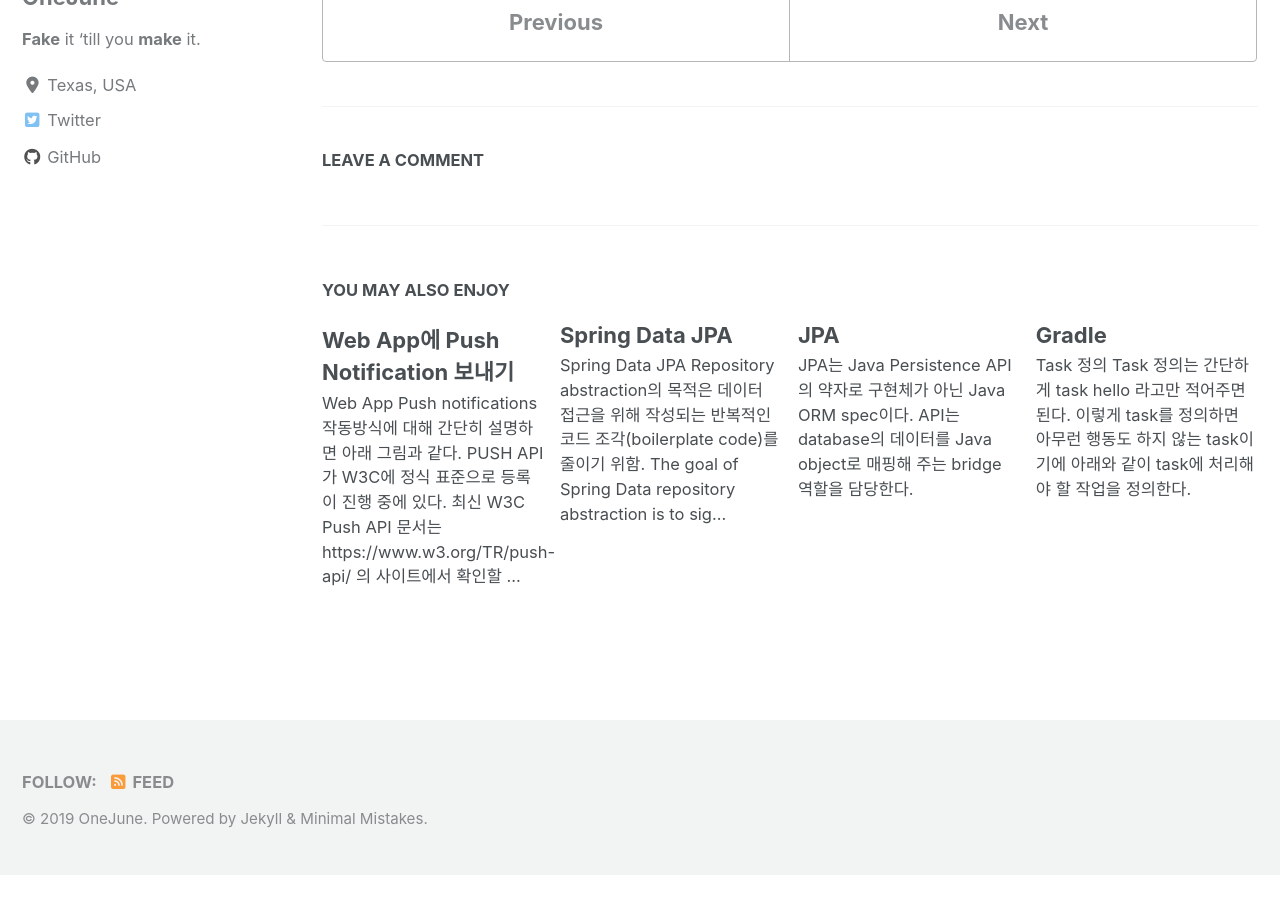
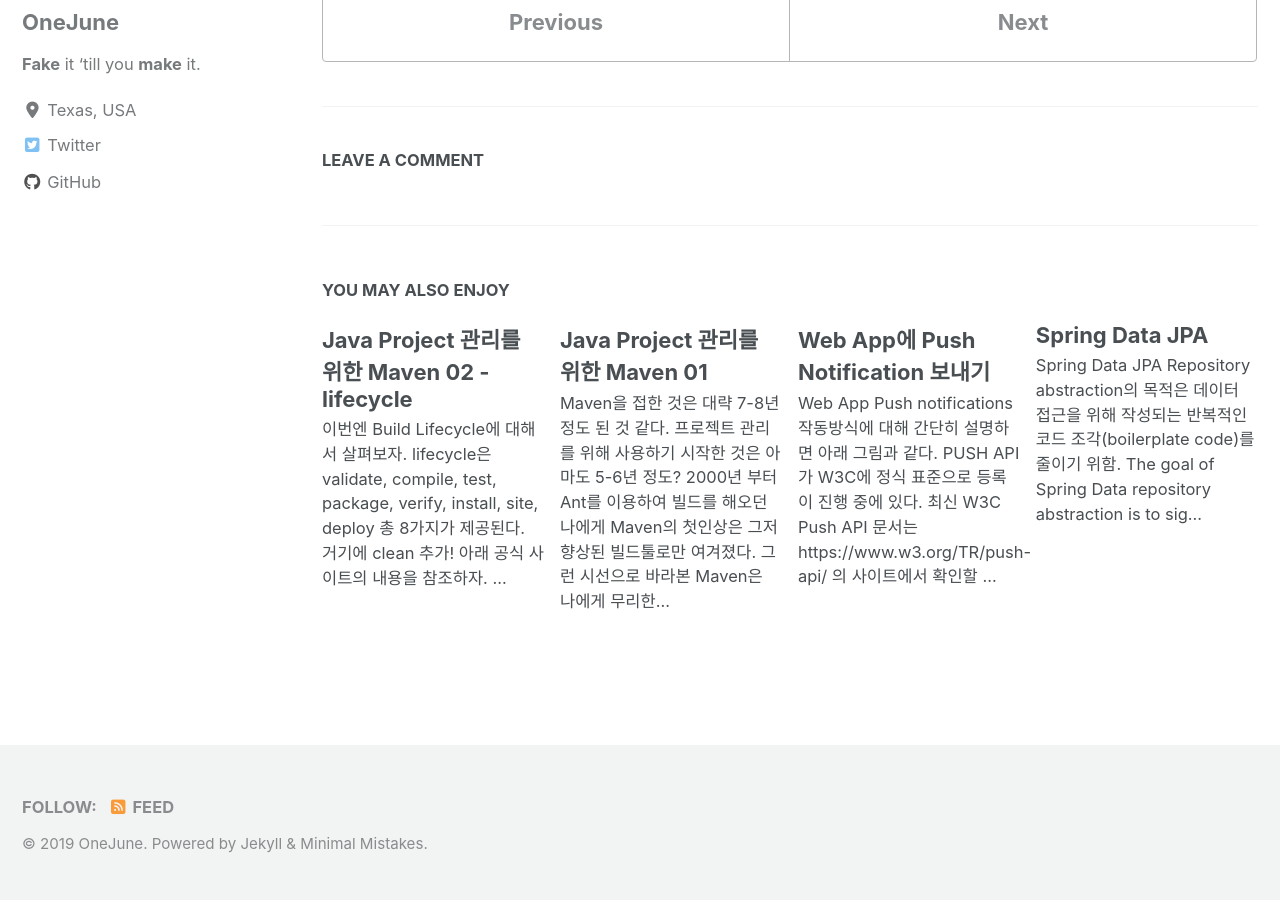
Before and after one commit to GrayhairWonjun/GrayhairWonjun.github.io, a Jekyll site: the page built from _posts/2018-12-17-Builder-Pattern.md, in a window 1280 px wide and 900 px high, scrolled down 7191 px. Built offline with Jekyll 4.4.1, drawn with Linux system fonts in a browser that asks for light colours; cached includes are drawn as plain includes; nearby versions of some CDN libraries; comment, search, counter and statistics services are not loaded; before the commit the page ends 8066 px from its top, so only the background shows below that; some of the changed lines change nothing that is shown.

Commit message:
maven 1,2

````diff
--- a/_posts/2018-12-17-Builder-Pattern.md
+++ b/_posts/2018-12-17-Builder-Pattern.md
@@ -105,7 +105,7 @@
     private String managerId;
 
     private Employee() {}
-    public EmployeeBuilder builder() {
+    public static EmployeeBuilder builder() {
         return new EmployeeBuilder();
     }
 
--- /dev/null
+++ b/_posts/2019-09-24-Maven-01.md
@@ -0,0 +1,73 @@
+---
+layout: single
+title:  "Java Project 관리를 위한 Maven 01"
+comments: true
+archive: true
+date:   2019-09-24 19:24:00 -0500
+categories: Build tool
+tags: Build Java Maven
+---
+
+Maven을 접한 것은 대략 7-8년 정도 된 것 같다. 프로젝트 관리를 위해 사용하기 시작한 것은 아마도 5-6년 정도? 2000년 부터 Ant를 이용하여 빌드를 해오던 나에게 Maven의 첫인상은 그저 향상된 빌드툴로만 여겨졌다. 그런 시선으로 바라본 Maven은 나에게 무리한 요구를 하고 있었다. Maven을 사용하기 위해서는 정해진 프로젝트 디렉토리 구조가 있는 것이다. 일개 빌드툴 따위가 나에게 프로젝트의 구조를 바꾸라고 강요하다니!! 처음부터 뭔가 대단히 못마땅한 기분이 들어 Maven을 쳐다보지 않았다. 나에게는 아직 Ant가 있으니까...
+
+그렇게 일년이 지나고 다시 Maven을 프로젝트에 적용하기로 마음먹었다. 의존성(dependency) 관리가 편리해 보였고 이를 사용하면 프로젝트를 형상관리 시스템에서 다운로드 받아서 최초 프로젝트를 각각의 개발자PC에 설정 할 때 IDE에 이런 저런 설정을 따로 해줘야 하는 것이 사라져 편리할 것 같았다. 뭐 다르면 얼마나 다르랴. 일단 잘 모르지만 Maven Project를 생성해 보았다.
+
+Intellij에서 프로젝트 생성 메뉴를 누른 후 팝업창에서 Maven을 선택해 준다. 그리고 Next. 다음 groupId와 artifactId 등을 설정한다. 이건 base package name과 project name을 설정하는 것이라고 생각하면 된다. 공백없이 그냥 소문자와 하이픈 등을 사용하여 입력하자!
+![new-project-01](/assets/images/posts/maven/new_project_01.png)
+![new-project-02](/assets/images/posts/maven/new_project_02.png)
+
+Maven 프로젝트를 생성하니 아래와 같은 디렉토리 구조를 가진 프로젝트가 생성되었다.
+- SimpleWebService
+  - src
+    - main
+      - java
+      - resources
+    - test
+      - java
+  - pom.xml
+
+![maven_structure](/assets/images/posts/maven/maven_structure.png)
+`src>main>java` 폴더는 자바 소스가 저장되는 디렉토리이다. `src>main>resources`는 properties나 xml 파일과 같은 프로젝트에서 사용되는 각종 파일들이 위치한다. `test>java`는 테스트 코드들이 위치한다. 뭐 구조가 이전 Java 프로젝트와는 다르지만 복잡해 보이진 않는다.
+
+그런데 가만 보니 Java Web Application을 만들껀데 WEB ROOT가 보이지 않는다. 내가 아무래도 프로젝트 생성 시 뭔가 빼먹었나보다. 뭐 별거 있나 Intellij의 왼쪽 프로젝트 창에서 프로젝트를 선택하고 `F4`를 눌러 설정화면을 열어 Modules 탭에서 Web모듈을 추가해 주고 디렉토리 위치를 `src>main>webapp`으로 설정해 주자. 그러면 IDE가 알아서 web.xml까지 생성해 준다. 뭐 각자 원하면 다른 곳에 설정해도 상관없다. 난 이게 편하니까 =)
+![add_web_xml](/assets/images/posts/maven/add_web_xml.png)
+
+- SimpleWebService
+  - src
+    - main
+      - java
+      - resources
+      - webapp
+        - WEB-INF
+          - web.xml
+    - test
+      - java
+  - pom.xml
+
+소스파일이 하나도 없지만 프로젝트를 만든 기념으로 Maven 빌드를 한번 해보자! command 창에서 mvn package 라고 입력하거나 Intellij 오른쪽에 있는 Maven 창에서 Lifecycle `Package` 선택 후 플레이 버튼을 누르면 빌드가 진행된다.
+![build](/assets/images/posts/maven/build.png)
+![cmd_build](/assets/images/posts/maven/cmd_build.png)
+
+빌드가 완료되면 왼쪽 프로젝트 창에 `target` 폴더가 생성된 것을 확인할 수 있을 것이다. target 폴더는 빌드에 사용되는 디렉토리이고 빌드 결과물이 여기에 위치하게 된다. 보면 하위에 classes 폴더도 생성되고 SimpleWebService-1.0-SNAPSHOT.jar 파일이 생성된 것을 볼 수 있을 것이다. 이 프로젝트는 Spring Boot 프로젝트가 아니기에 일단 빌드를 war 포멧으로 변경하고 싶다. 그래서 pom.xml 파일에서 아래와 같이 `packaging`을 추가하였다.
+```xml
+<?xml version="1.0" encoding="UTF-8"?>
+<project xmlns="http://maven.apache.org/POM/4.0.0"
+         xmlns:xsi="http://www.w3.org/2001/XMLSchema-instance"
+         xsi:schemaLocation="http://maven.apache.org/POM/4.0.0 http://maven.apache.org/xsd/maven-4.0.0.xsd">
+    <modelVersion>4.0.0</modelVersion>
+    <groupId>jang.onejune</groupId>
+    <artifactId>SimpleWebService</artifactId>
+    <version>1.0-SNAPSHOT</version>
+    <packaging>war</packaging>
+</project>
+```
+다시 빌드해 보면 target폴더에 SimpleWebService-1.0-SNAPSHOT.war 파일이 생성된 것을 확인 할 수 있을 것이다. 오!! 빌드 성공!!
+
+pom.xml 내용을 들여다보면,
+- modelVersion: 4.0.0으로 기본 설정된다. 이건 pom version 이 4.0.0 이라는 것을 의미하는 것으로 그냥 두자. 이건 몰라도 문제될 것이 없다. ㅋ
+- groupId: 이건 프로젝트의 group ID이다 쉽게 이해하자면 프로젝트의 default package name 정도라고 생각하면 되겠다.
+- artifactId: 프로젝트의 이름
+- version: 버전
+- packaging: 패키징 단위. jar 로 설정하면 jar파일로 패키징되고 war로 설정하면 war파일로 패키징된다. 그 외에 ear와 pom 이라는 설정이 있다.
+
+Maven Repository에서는 `<groupId>:<artifactId>:<version>` 의 모습으로 프로젝트가 인식된다고 생각하면 된다.
--- /dev/null
+++ b/_posts/2019-09-24-Maven-02.md
@@ -0,0 +1,108 @@
+---
+layout: single
+title:  "Java Project 관리를 위한 Maven 02 - lifecycle"
+comments: true
+archive: true
+date:   2019-09-24 21:16:00 -0500
+categories: Build tool
+tags: Build Java Maven
+---
+
+이번엔 Build Lifecycle에 대해서 살펴보자. lifecycle은 validate, compile, test, package, verify, install, site, deploy 총 8가지가 제공된다. 거기에 clean 추가! 아래 공식 사이트의 내용을 참조하자.
+> https://maven.apache.org/guides/introduction/introduction-to-the-lifecycle.html
+
+개발자로 일하면서 lifecycle은 clean, compile, test, package, install 정도만 썼다. 사실 다른건 나에게 큰 의미가 없어 보인다. `mvn clean`을 실행하면 target 폴더의 내용들이 모두 지워진다. 말 그대로 빌드 작업 디렉토리를 깨끗하게 삭제하는 것을 의미한다. `mvn compile` 또는 `mvn clean compile`을 실행하면 java 소스를 class파일로 빌드한다. 이 과정에서는 우리가 원하는 최종 빌드가 생성되지는 않는다. 그냥 class파일만 생성된다. `mvn package` 를 실행하면 우리가 원하는 `<packaging>`에 설정한 최종 파일이 생성된다.
+
+그럼 `mvn compile package`와 `mvn package`를 실행했을 때 차이가 있을까? 당연히 똑같다! ㅋ 그냥 내가 원하는 최종 단계의 lifecycle만 입력해 주면 된다. 그럼 `mvn clean package`와 `mvn package`도 차이가 없겠네? 당연이 다르다! ㅎ clean은 기본 lifecycle이 아니다. clean을 지정하지 않고 package만 실행한다면 target 폴더에 이전 빌드 시 생성된 파일도 빌드 결과에 포함될 것이다. 물론 이전 빌드와 지금 빌드간 파일이 아무런 차이가 없다면 문제되지 않겠지만 이전 빌드에서는 존재하나 지금 빌드에는 삭제된 파일이 있다면 그 파일도 빌드에 포함될 수 있으니... 난 항상 mvn clean package 로 빌드를 생성한다.
+
+install을 실행하게 되면 어떤 일이 벌어질까? install을 실행하면 내 PC의 local repository에 내 프로젝트 빌드 결과물을 install해 준다. 한번씩 어떻게 저장되는지 `C:/Users/<my-account>/.m2/` 폴더에 가서 확인해 보자. deploy는 내 웹서버에 빌드 결과물을 친절히(?) deploy를 해 줄꺼다!
+
+각각의 lifecycle에 대해 좀 더 자세히 들여다보면 할 수 있는 것들이 무수히 확장될 수 있다는 것을 알 수 있을 것이다. 각 lifecycle phase에 대응하는 plugin들을 추가하여 각 lifecycle이 실행될 때 추가로 실행할 것들을 추가할 수도 있다. 하지만 초보자가 첨부터 하나하나 깊게 들어가다보면 앞으로 나아가지 못하니 더 자세한 것은 Maven을 잘 알고 난 이후 확장해 갈 것을 추천한다. (나도 내가 써본 기능만 안다)
+
+그럼 java 파일도 추가하고 resources 폴더에 common.properties 파일도 추가한 후 빌드를 해 보자. 아래와 같이 SimpleWebServiceApplication 파일을 생성했다.
+![project_03](/assets/images/posts/maven/new_project_03.png)
+
+```java
+package jang.onejune;
+
+public class SimpleWebServiceApplication {
+    public static void main(String... args) {
+        System.out.println("Hello!!");
+    }
+}
+```
+
+그리고 다시 빌드를 해 보면... 엇! 에러가 난다.
+```
+C:\Users\wonju\workspace\SimpleWebService>mvn clean package
+[INFO] Scanning for projects...
+[INFO]
+[INFO] -------------------< jang.onejune:SimpleWebService >--------------------
+[INFO] Building SimpleWebService 1.0-SNAPSHOT
+[INFO] --------------------------------[ war ]---------------------------------
+[INFO]
+[INFO] --- maven-clean-plugin:2.5:clean (default-clean) @ SimpleWebService ---
+[INFO] Deleting C:\Users\wonju\workspace\SimpleWebService\target
+[INFO]
+[INFO] --- maven-resources-plugin:2.6:resources (default-resources) @ SimpleWebService ---
+[WARNING] Using platform encoding (Cp1252 actually) to copy filtered resources, i.e. build is platform dependent!
+[INFO] Copying 1 resource
+[INFO]
+[INFO] --- maven-compiler-plugin:3.1:compile (default-compile) @ SimpleWebService ---
+[INFO] Changes detected - recompiling the module!
+[WARNING] File encoding has not been set, using platform encoding Cp1252, i.e. build is platform dependent!
+[INFO] Compiling 1 source file to C:\Users\wonju\workspace\SimpleWebService\target\classes
+[INFO] -------------------------------------------------------------
+[ERROR] COMPILATION ERROR :
+[INFO] -------------------------------------------------------------
+[ERROR] Source option 5 is no longer supported. Use 7 or later.
+[ERROR] Target option 5 is no longer supported. Use 7 or later.
+[INFO] 2 errors
+[INFO] -------------------------------------------------------------
+[INFO] ------------------------------------------------------------------------
+[INFO] BUILD FAILURE
+[INFO] ------------------------------------------------------------------------
+[INFO] Total time:  1.347 s
+[INFO] Finished at: 2019-09-24T21:43:09-05:00
+[INFO] ------------------------------------------------------------------------
+[ERROR] Failed to execute goal org.apache.maven.plugins:maven-compiler-plugin:3.1:compile (default-compile) on project SimpleWebService: Compilation failure: Compilation failure:
+[ERROR] Source option 5 is no longer supported. Use 7 or later.
+[ERROR] Target option 5 is no longer supported. Use 7 or later.
+[ERROR] -> [Help 1]
+[ERROR]
+[ERROR] To see the full stack trace of the errors, re-run Maven with the -e switch.
+[ERROR] Re-run Maven using the -X switch to enable full debug logging.
+[ERROR]
+[ERROR] For more information about the errors and possible solutions, please read the following articles:
+[ERROR] [Help 1] http://cwiki.apache.org/confluence/display/MAVEN/MojoFailureException
+```
+에러 내용을 보니 java 코드를 version 5로 컴파일하려다 에러가 발생한 것 같다. 흠... 이 프로젝트의 Java 버전을 명시하는 것이 좋겠다. pom.xml 파일을 열고 java의 버전을 명시하자! 버전 명시를 위해서는 maven에서 제공하는 compile plugin에 jave version을 명시해야 한다. java version 명시를 하지 않을때는 굳이 plugin 설정을 추가하지 않아도 되는데 이젠 아래와 같이 build 항목에 플러그인을 명시적으로 추가해야 겠다. 플러그인 설정도 우리 프로젝트 설정과 비슷하다. groupId, artifactId와 version으로 원하는 플러그인을 설정한 후에 configuration 항목에 내가 변경하고자 하는 설정을 지정하면 된다. 난 source와 target의 java version을 1.8로 명시하겠다.
+```xml
+<?xml version="1.0" encoding="UTF-8"?>
+<project xmlns="http://maven.apache.org/POM/4.0.0"
+         xmlns:xsi="http://www.w3.org/2001/XMLSchema-instance"
+         xsi:schemaLocation="http://maven.apache.org/POM/4.0.0 http://maven.apache.org/xsd/maven-4.0.0.xsd">
+    <modelVersion>4.0.0</modelVersion>
+    <groupId>jang.onejune</groupId>
+    <artifactId>SimpleWebService</artifactId>
+    <version>1.0-SNAPSHOT</version>
+    <packaging>war</packaging>
+
+    <build>
+        <plugins>
+            <plugin>
+                <groupId>org.apache.maven.plugins</groupId>
+                <artifactId>maven-compiler-plugin</artifactId>
+                <version>3.8.1</version>
+                <configuration>
+                    <source>1.8</source>
+                    <target>1.8</target>
+                </configuration>
+            </plugin>
+        </plugins>
+    </build>
+</project>
+```
+그리고 난 후 다시 빌드를 하면 성공할 것이다. target 폴더엔 아래와 같은 파일들이 생성될 것이다. 별다른 설정을 하지 않았는데 빌드 결과에 WEB-INF/classes 폴더에 common.properties 파일도 복사된 것을 확인 할 수 있다. 거... maven 똑똑하구만!
+
+![target](/assets/images/posts/maven/target.png)
````
Also changed, not shown: assets/images/posts/maven/add_web_xml.png (added), assets/images/posts/maven/build.png (added), assets/images/posts/maven/cmd_build.png (added), assets/images/posts/maven/maven_structure.png (added), assets/images/posts/maven/new_project_01.png (added), assets/images/posts/maven/new_project_02.png (added), assets/images/posts/maven/new_project_03.png (added), assets/images/posts/maven/target.png (added).
